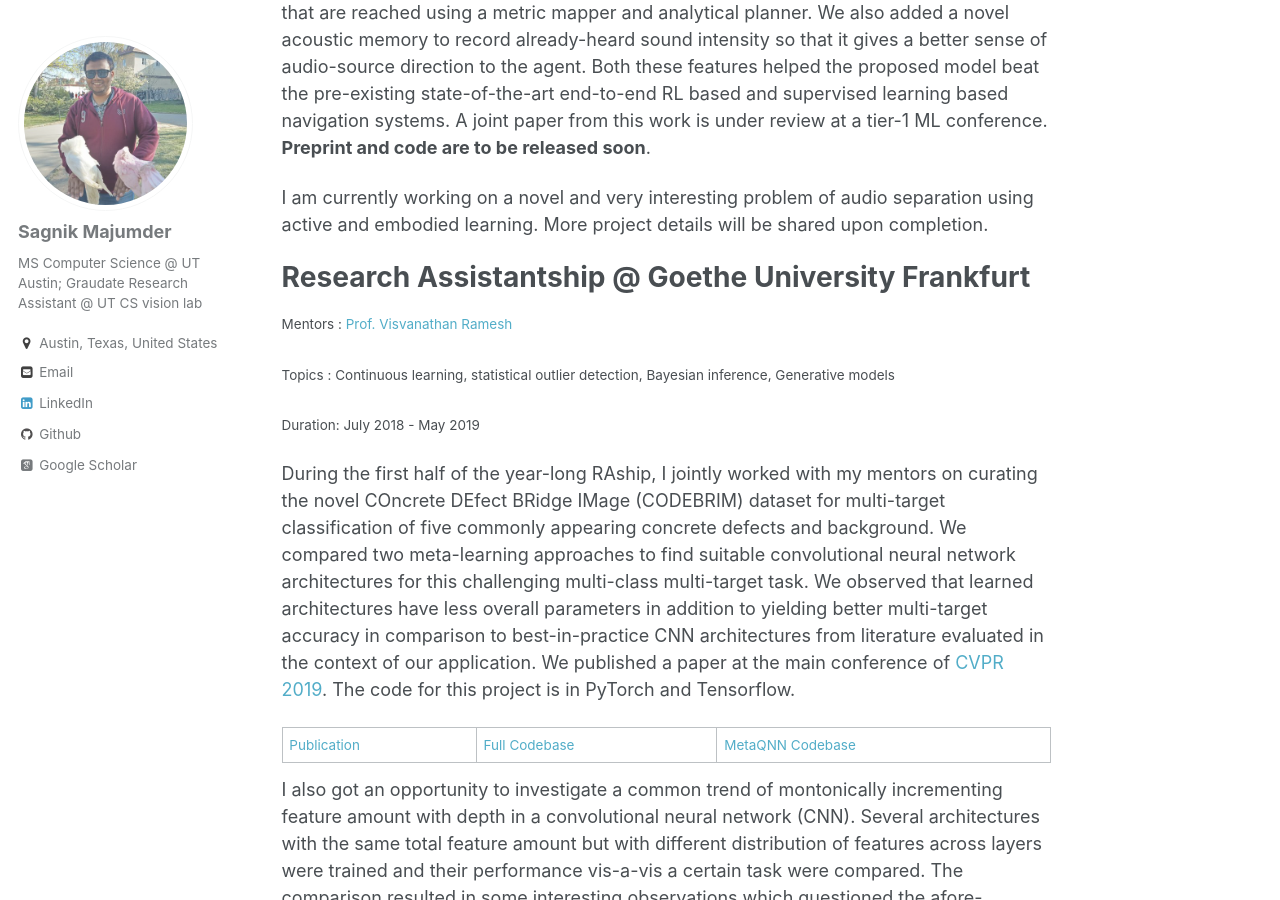
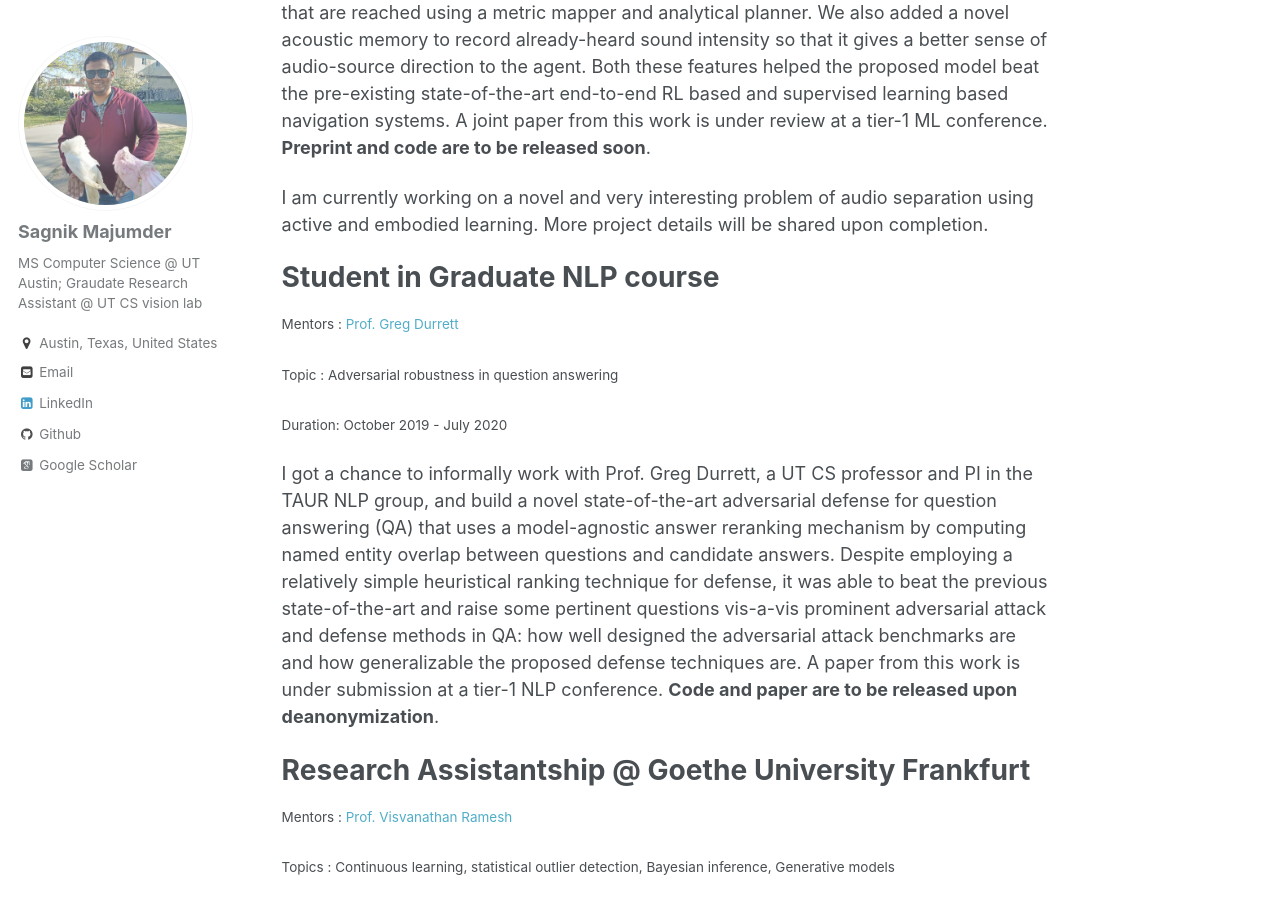
Before and after one commit to SAGNIKMJR/sagnikmjr.github.io, a Jekyll site: the page built from _pages/research.md, in a window 1280 px wide and 900 px high, scrolled down 546 px. Built offline with Jekyll 4.4.1, drawn with Linux system fonts in a browser that asks for light colours; some web fonts are replaced.

Commit message:
update research 2

```diff
--- a/_pages/research.md
+++ b/_pages/research.md
@@ -22,6 +22,19 @@ Research experience from research assistantship, bachelor thesis and internships
 My first project as a GRA in the UT CS vision group led by Prof. Kristen Grauman involved developing a novel subgoal prediction system for the task of navigation to an audio emitting source placed inside an indoor simulation environment (Facebook AI Habitat). The system combined the best of 2 worlds: RL and SLAM based navigation, and had the ability to predict subgoals at a self-adaptive granularity as intermediate navigation points that are reached using a metric mapper and analytical planner. We also added a novel acoustic memory to record already-heard sound intensity so that it gives a better sense of audio-source direction to the agent. Both these features helped the proposed model beat the pre-existing state-of-the-art end-to-end RL based and supervised learning based navigation systems. A joint paper from this work is under review at a tier-1 ML conference. <b>Preprint and code are to be released soon</b>.
 
 I am currently working on a novel and very interesting problem of audio separation using active and embodied learning. More project details will be shared upon completion.
+
+# Student in Graduate NLP course
+<small>Mentors : [Prof. Greg Durrett]</small>
+
+<small>Topic : Adversarial robustness in question answering  </small>
+
+<small>Duration: October 2019 - July 2020</small>
+
+<!-- [//]: # (Primarily, I have been jointly working on curating the novel COncrete DEfect BRidge IMage dataset (CODEBRIM) for multi-target classification of five commonly appearing concrete defects. We have compared two meta-learning approaches to find suitable convolutional neural network architectures for this challenging multi-class multi-target task. We have observed that learned architectures have less overall parameters in addition to yielding better multi-target accuracy in comparison to popular CNN architectures from the literature evaluated in the context of our application. We have jointly submitted a paper from this project to a tier-1 vision conference of the likes of ECCV, CVPR, ICCV etc.)
+
+[//]: # ([Submitted manuscript](https://drive.google.com/open?id=1Q3kgJ0BIyIb_dl-aUi-mmVzQ8xl_srfy)) -->
+
+I got a chance to informally work with Prof. Greg Durrett, a UT CS professor and PI in the TAUR NLP group, and build a novel state-of-the-art adversarial defense for question answering (QA) that uses a model-agnostic answer reranking mechanism by computing named entity overlap between questions and candidate answers. Despite employing a relatively simple heuristical ranking technique for defense, it was able to beat the previous state-of-the-art and raise some pertinent questions vis-a-vis prominent adversarial attack and defense methods in QA: how well designed the adversarial attack benchmarks are and how generalizable the proposed defense techniques are. A paper from this work is under submission at a tier-1 NLP conference. <b>Code and paper are to be released upon deanonymization</b>.
 
 # Research Assistantship @ Goethe University Frankfurt
 <small>Mentors : [Prof. Visvanathan Ramesh]</small>
@@ -114,3 +127,4 @@ In a mobile mapping system, a global positioning system (GPS) measures time and
 [ENAS]:<https://arxiv.org/abs/1802.03268>
 [Mr. Martin Mundt]:<http://martin-mundt.com/>
 [Prof. Kristen Grauman]:<http://www.cs.utexas.edu/users/grauman/>
+[Prof. Greg Durrett]:<https://www.cs.utexas.edu/~gdurrett/>
```
